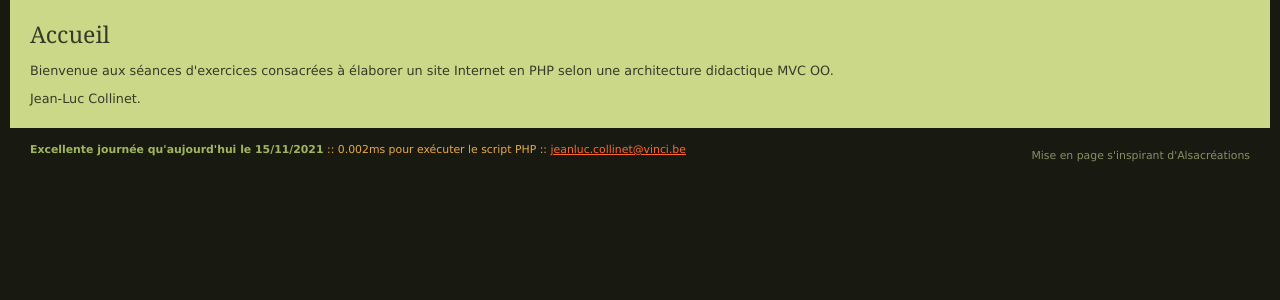
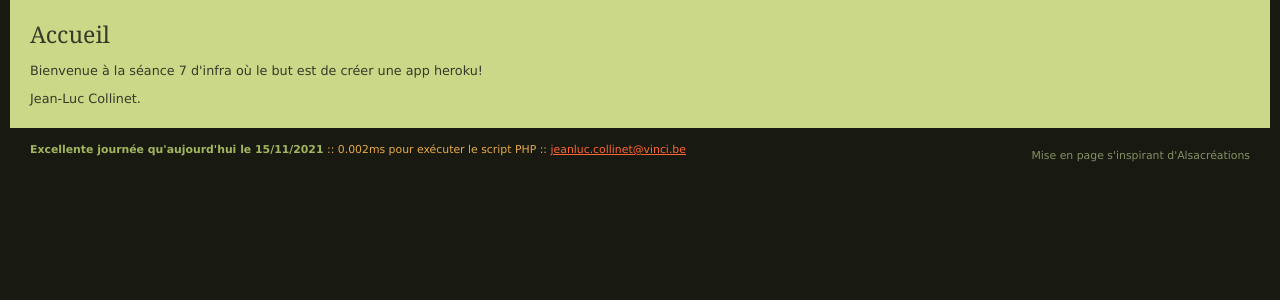
Before and after one commit to Vhalia/BonneNouvelles-Pipeline, a PHP site: page / in a window 1280 px wide. Shown: the part 159-459 px from the top of the page. Run offline with PHP 8.4, Linux system fonts and the light colour scheme.

Commit message:
Update accueil.php

```diff
--- a/views/accueil.php
+++ b/views/accueil.php
@@ -1,5 +1,5 @@
 		<section id="contenu">
 			<h2>Accueil</h2>
-			<p>Bienvenue aux séances d'exercices consacrées à élaborer un site Internet en PHP selon une architecture didactique MVC OO.</p>
+			<p>Bienvenue à la séance 7 d'infra où le but est de créer une app heroku!</p>
 			<p>Jean-Luc Collinet.</p>
 		</section>
```
